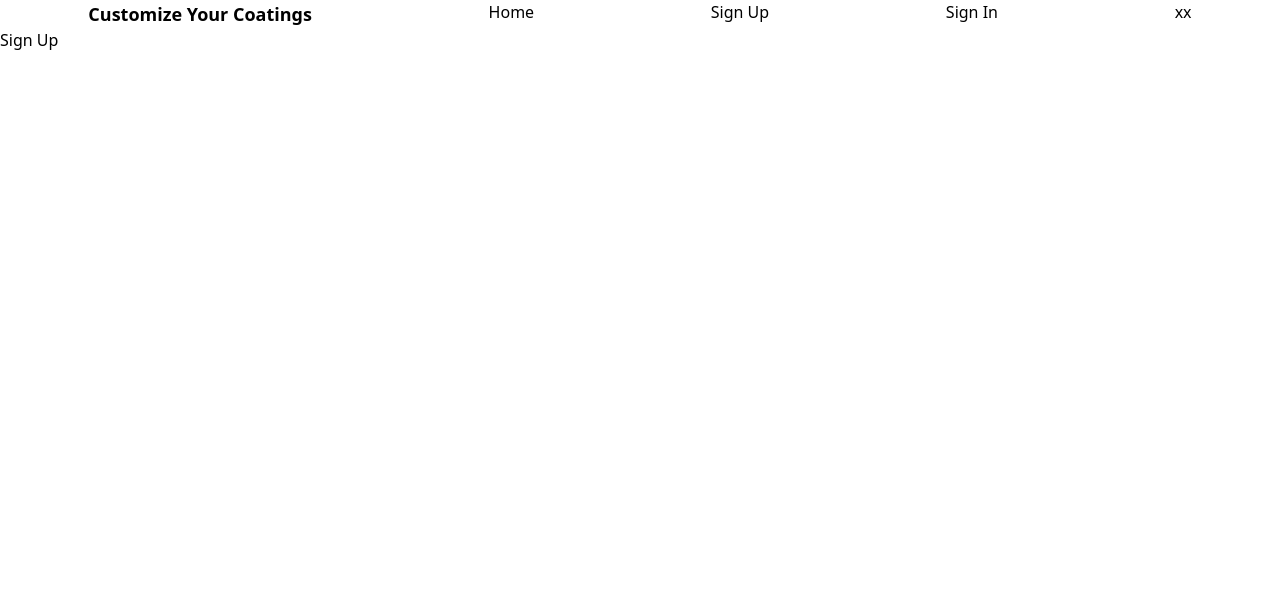
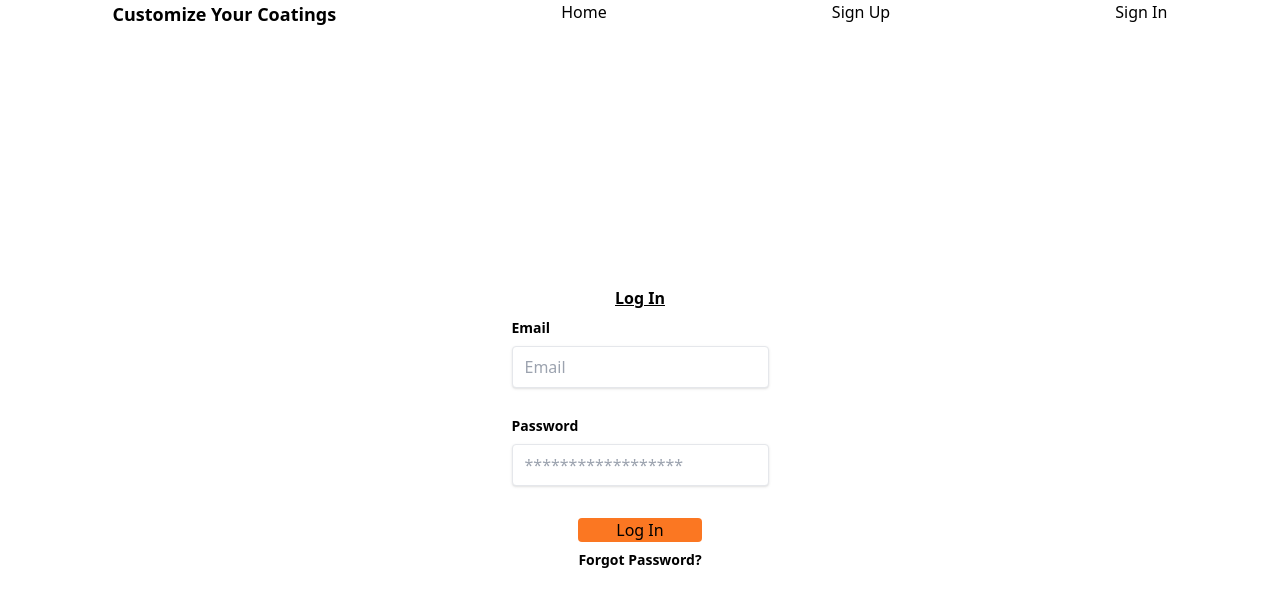
Before and after one commit to ReactThreeShowroom/frontend, a React (Vite) app: page /signin in a window 1280 px wide. Shown: the top 606 px of the page. Built offline with nearby package versions, Linux system fonts and the light colour scheme.

Commit message:
updated signup signin and forgot password

```diff
--- a/src/components/NavBar.jsx
+++ b/src/components/NavBar.jsx
@@ -19,7 +19,7 @@ const NavBar = () => {
         <h1 id="webName" className="font-sans font-semibold text-lg">
           Customize Your Coatings
         </h1>
-        {linksMap} xx
+        {linksMap}
         {auth.token && (
           <span onClick={() => handleSignOut(dispatch, navigate)}>
             Sign Out
--- a/src/components/PasswordReset.jsx
+++ b/src/components/PasswordReset.jsx
@@ -1,5 +1,70 @@
+import React, { useState } from "react";
+import { useNavigate } from "react-router-dom";
+
 const PasswordReset = () => {
-  return <div>reset your password here</div>;
+  const navigate = useNavigate();
+
+  const [submitted, setSubmitted] = useState(false);
+
+  const handleSubmit = () => {
+    setSubmitted(true);
+  };
+  return (
+    <div class="flex justify-center h-screen w-screen items-center flex-col">
+      {submitted && (
+        <>
+          <div className="text-grey-darker text-md font-bold mb-2 underline ">
+            Reset Password
+          </div>
+          <div class="w-full md:w-1/2 flex flex-col items-center ">
+            <div class="mb-4 w-7/12">
+              <div class="block text-grey-darker text-sm font-bold mb-2 ">
+                An email will be sent to the email address submitted if we have
+                it on file with further instructions. Thank you.
+              </div>
+              <button
+                class="bg-main-orange w-full my-2 rounded "
+                type="button"
+                onClick={() => navigate("/signin")}
+              >
+                Back to sign in
+              </button>
+            </div>
+          </div>
+        </>
+      )}
+      {!submitted && (
+        <>
+          <div className="text-grey-darker text-md font-bold mb-2 underline">
+            Reset Password
+          </div>
+          <div class="w-full md:w-1/2 flex flex-col items-center  ">
+            <div class="mb-4">
+              <label
+                class="block text-grey-darker text-sm font-bold mb-2"
+                for="Email"
+              >
+                Please enter your email address.
+              </label>
+              <input
+                class="shadow border rounded w-full py-2 px-3 text-grey-darker mb-3"
+                id="Email"
+                type="text"
+                placeholder="Email"
+              />
+              <button
+                class="bg-main-orange w-full my-2 rounded "
+                type="button"
+                onClick={handleSubmit}
+              >
+                Submit
+              </button>
+            </div>
+          </div>
+        </>
+      )}
+    </div>
+  );
 };
 
 export default PasswordReset;
--- a/src/components/SignIn.jsx
+++ b/src/components/SignIn.jsx
@@ -1,27 +1,85 @@
-import { Link } from 'react-router-dom'
-import { handleNavClick } from '../utils/eventHandlers'
-import { useSelector, useDispatch } from 'react-redux'
+import { Link } from "react-router-dom";
+import { handleNavClick } from "../utils/eventHandlers";
+import { useSelector, useDispatch } from "react-redux";
+import { useNavigate } from "react-router-dom";
 
 const SignIn = () => {
-  const nav = useSelector((state) => state.nav)
-  const dispatch = useDispatch()
+  const nav = useSelector((state) => state.nav);
+  const dispatch = useDispatch();
 
-  const [link] = nav.filter((navLink) => navLink.path == '/signup')
-  const isSelected = link.selected ? 'text-main-orange ' : ''
-  const isHidden = !link.active ? 'hidden ' : ''
-  const navLinkStyles = `${isSelected}${isHidden}`
+  const [link] = nav.filter((navLink) => navLink.path == "/signup");
+  const isSelected = link.selected ? "text-main-orange " : "";
+  const isHidden = !link.active ? "hidden " : "";
+  const navLinkStyles = `${isSelected}${isHidden}`;
+
+  const navigate = useNavigate();
+
+  const handleLogin = () => {
+    console.log("loggin in...");
+  };
 
   return (
-    <>
-      <Link
-        to={link.path}
-        id={`page${link.value}`}
-        className={navLinkStyles}
-        onClick={() => handleNavClick(dispatch, link)}>
-        Sign Up
-      </Link>
-    </>
-  )
-}
+    // <>
+    //   <Link
+    //     to={link.path}
+    //     id={`page${link.value}`}
+    //     className={navLinkStyles}
+    //     onClick={() => handleNavClick(dispatch, link)}>
+    //     Sign Up
+    //   </Link>
+    // </>
+    <div class="flex justify-center h-screen w-screen items-center flex-col">
+      <div className="text-grey-darker text-md font-bold mb-2 underline">
+        Log In
+      </div>
+      <div class="w-full md:w-1/2 flex flex-col items-center ">
+        <div class="mb-4">
+          <label
+            class="block text-grey-darker text-sm font-bold mb-2"
+            for="Email"
+          >
+            Email
+          </label>
+          <input
+            class="shadow border rounded w-full py-2 px-3 text-grey-darker mb-3"
+            id="Email"
+            type="text"
+            placeholder="Email"
+          />
+        </div>
+        <div class="mb-3">
+          <label
+            class="block text-grey-darker text-sm font-bold mb-2"
+            for="password"
+          >
+            Password
+          </label>
+          <input
+            class="shadow border rounded w-full py-2 px-3 text-grey-darker mb-3"
+            id="password"
+            type="password"
+            placeholder="******************"
+          />
+        </div>
+      </div>
+      <div class="flex items-center justify-between flex-col">
+        <button
+          class="bg-main-orange w-full my-2 rounded"
+          type="button"
+          onClick={handleLogin}
+        >
+          Log In
+        </button>
+        <a
+          class=" font-bold text-sm"
+          href="#"
+          onClick={() => navigate(`/passwordReset/`)}
+        >
+          Forgot Password?
+        </a>
+      </div>
+    </div>
+  );
+};
 
-export default SignIn
+export default SignIn;
--- a/src/components/SignUp.jsx
+++ b/src/components/SignUp.jsx
@@ -1,36 +1,18 @@
 import React, { useState } from "react";
+import { useNavigate } from "react-router-dom";
 
 const SignUp = () => {
   const [email, setEmail] = useState("");
   const [password, setPassword] = useState("");
   const [confirmPassword, setConfirmPassword] = useState("");
 
+  const navigate = useNavigate();
+
   const handleSignUp = () => {
-    // Implement your signup logic here
     console.log("Signing up...");
     console.log("Email:", email);
     console.log("Password:", password);
     console.log("Confirm Password:", confirmPassword);
-  };
-
-  const handleGoogleSignIn = () => {
-    // Implement Google sign-in logic here
-    console.log("Signing in with Google...");
-  };
-
-  const handleFacebookSignIn = () => {
-    // Implement Facebook sign-in logic here
-    console.log("Signing in with Facebook...");
-  };
-
-  const handleAppleSignIn = () => {
-    // Implement Apple sign-in logic here
-    console.log("Signing in with Apple...");
-  };
-
-  const handlePhoneSignIn = () => {
-    // Implement phone sign-in logic here
-    console.log("Signing in with Phone...");
   };
 
   return (
@@ -47,7 +29,7 @@ const SignUp = () => {
             Email
           </label>
           <input
-            class="shadow appearance-none border rounded w-full py-2 px-3 text-grey-darker"
+            class="shadow border rounded w-full py-2 px-3 text-grey-darker mb-3"
             id="Email"
             type="text"
             placeholder="Email"
@@ -61,7 +43,7 @@ const SignUp = () => {
             Password
           </label>
           <input
-            class="shadow appearance-none border border-red rounded w-full py-2 px-3 text-grey-darker mb-3"
+            class="shadow border rounded w-full py-2 px-3 text-grey-darker mb-3"
             id="password"
             type="password"
             placeholder="******************"
@@ -76,7 +58,7 @@ const SignUp = () => {
             Password
           </label>
           <input
-            class="shadow appearance-none border border-red rounded w-full py-2 px-3 text-grey-darker mb-3"
+            class="shadow border rounded w-full py-2 px-3 text-grey-darker mb-3"
             id="password"
             type="password"
             placeholder="******************"
@@ -85,11 +67,19 @@ const SignUp = () => {
         </div>
       </div>
       <div class="flex items-center justify-between flex-col">
-        <button class="bg-main-orange w-full my-2" type="button">
+        <button
+          class="bg-main-orange w-full my-2 rounded"
+          type="button"
+          onClick={handleSignUp}
+        >
           Sign Up
         </button>
-        <a class=" font-bold text-sm" href="#">
-          Forgot Password?
+        <a
+          class=" font-bold text-sm"
+          href="#"
+          onClick={() => navigate(`/signin/`)}
+        >
+          Already have an account?
         </a>
       </div>
     </div>
--- a/src/utils/routes.jsx
+++ b/src/utils/routes.jsx
@@ -16,7 +16,7 @@ export const links = [
   { value: "Account", path: "/account" },
   { value: "Sign Up", path: "/signup" },
   { value: "Sign In", path: "/signin" },
-  { value: "passwordReset", path: "/passwordReset" },
+  { value: "Password Reset", path: "/passwordReset" },
 ];
 
 const rootChildren = [
```
